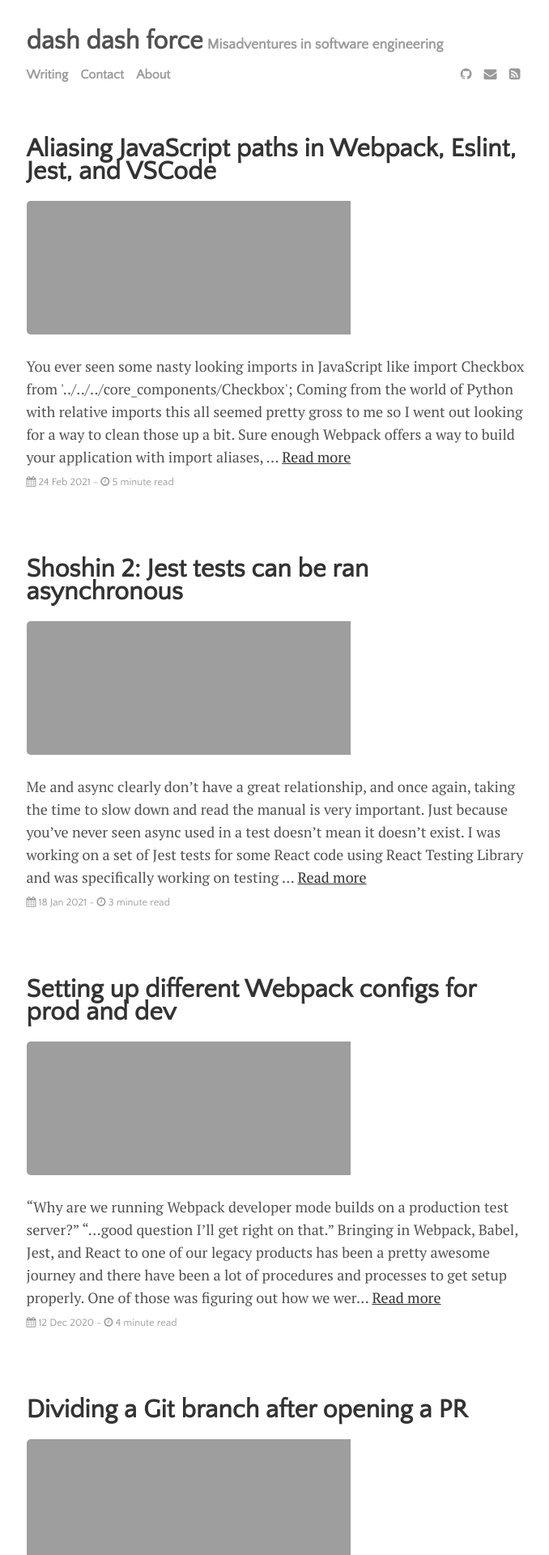
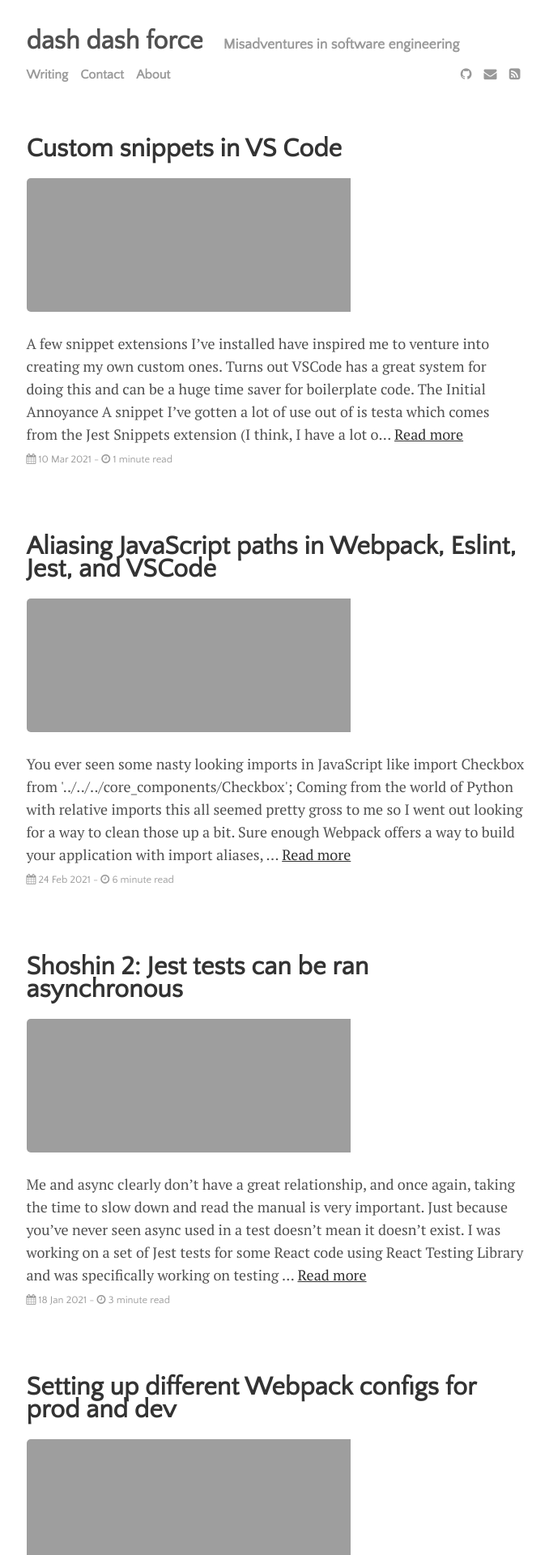
Before and after one commit to RM-Terrell/RM-Terrell.github.io, a Jekyll site: the page built from index.html, in a window 1280 px wide. Shown: the top 1920 px of the page at 81% size, without its empty margins (300-978 px from the left). Built offline with Jekyll 4.4.1, drawn with Linux system fonts in a browser that asks for light colours; the list of posts is cut into pages by our own code; some of the changed text lies outside the part shown.

Commit message:
snippets, spacing

````diff
--- a/_posts/2021-02-24-js-alias-webpack-jet-eslint.md
+++ b/_posts/2021-02-24-js-alias-webpack-jet-eslint.md
@@ -83,6 +83,8 @@ import Checkbox from 'CoreComponents/Checkbox';
 ```
 
 and your application should build. Run a Webpack build to confirm, though if you're using Eslint it may be yelling at you along with VScode, and your Jests tests will have import errors. We'll fix those next.
+
+One thing worth considering here is making the alias name `CoreComponents` something more obviously different than your usual directories, for example `@CoreComponents` or some other non directory name symbol. This will help other developers who don't know about the under the hood aliases to realize that your aliased directory name isn't an _actual_ directory on the file system. It will also help you in 3 weeks when you have forgotten about the magic you've forged here. I'm going to just use `CoreComponents` for this example but you can follow whatever convention you think is most clear. Webpack will take care of the rest.
 
 ## Jest
 
--- /dev/null
+++ b/_posts/2021-03-10-custom-snippets-vscode.md
@@ -0,0 +1,42 @@
+---
+layout: post
+title: "Custom snippets in VS Code"
+author: "RM Terrell"
+photo_credit: "RM Terrell"
+categories: journal
+tags: [vscode, javascript]
+image: skin_track.jpgp
+---
+A few snippet extensions I've installed have inspired me to venture into creating my own custom ones. Turns out VSCode has a great system for doing this and can be a huge time saver for boilerplate code.
+
+### The Initial Annoyance
+A snippet I've gotten a lot of use out of is `testa` which comes from the Jest Snippets extension (I think, I have a lot of extensions and its hard to tell at this point). This snippet scaffolds out an async
+jest test like this
+
+![testa](/assets/img/custom-snippets-vscode/before_snippet.png)
+
+This is very useful but each time I do it I need to go back, add a semi colon, and make the test description a template literal instead of single quotes. This comes from the ESLINT rules I'm using (the semi colon) and personal preference for easy, long, indented test names (the template literal). Sure would be nice if I didn't have to make that edit every time right?
+
+### Creating the snippet
+
+With <kbd>CTRL</kbd>+<kbd>SHIFT</kbd>+<kbd>P</kbd> (assuming Windows, use CMND instead if on Mac) open up the command pallet and search for "Configure User snippets"
+
+![1](/assets/img/custom-snippets-vscode/snippet_setting_1.png)
+
+Click that option at the top then click the javascript option
+
+![2](/assets/img/custom-snippets-vscode/snippet_setting.png)
+
+Once you're in there you have a whole file to create your own custom snippets. I created the slightly modified version of the `testa` snippet like so
+
+![final](/assets/img/custom-snippets-vscode/final_snippet.png)
+
+The one tricky bit here was those `\n` characters. Those are to create new lines in the resulting snippet automatically. Now when I type `testa` I get a second option (mine with my custom description) that scaffolds out an async test as per the standards in the repo I'm working in.
+
+![result](/assets/img/custom-snippets-vscode/final_result.png)
+
+### Syncing
+
+The other great thing about this solution, is that the file for custom snippets is tracked as part of VSCodes setting sync feature. So when you create custom snippets on one machine, you will have these on any other.
+
+Happy snipping.
--- a/assets/css/main.css
+++ b/assets/css/main.css
@@ -116,6 +116,7 @@ hr {
 
 .masthead-subtitle {
   color: #999;
+  margin-left: 20px;
 }
 
 /*
````
Also changed, not shown: assets/img/custom-snippets-vscode/before_snippet.PNG (added), assets/img/custom-snippets-vscode/final_result.PNG (added), assets/img/custom-snippets-vscode/final_snippet.PNG (added), assets/img/custom-snippets-vscode/snippet_setting.PNG (added), assets/img/custom-snippets-vscode/snippet_setting_1.PNG (added), 1 other file.
